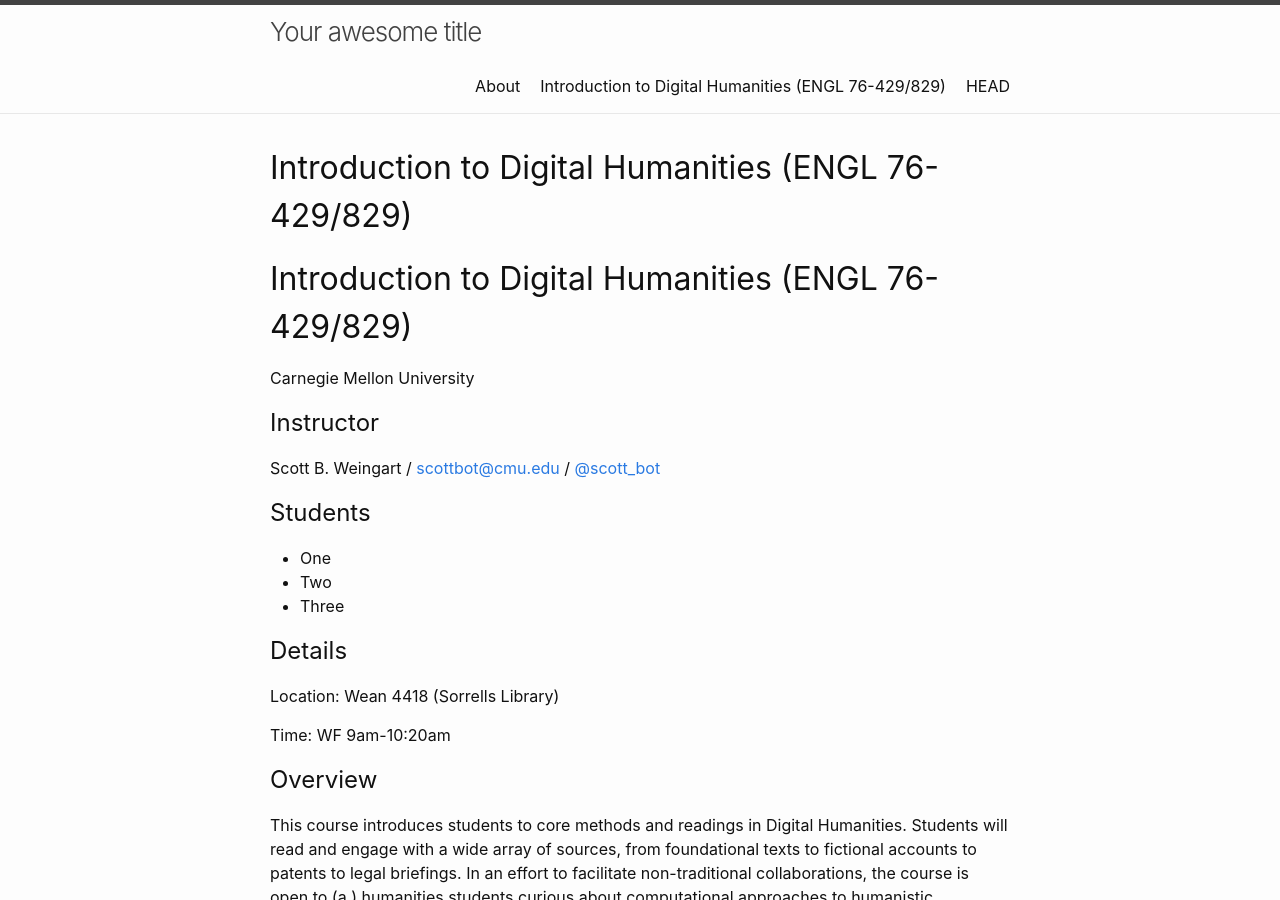
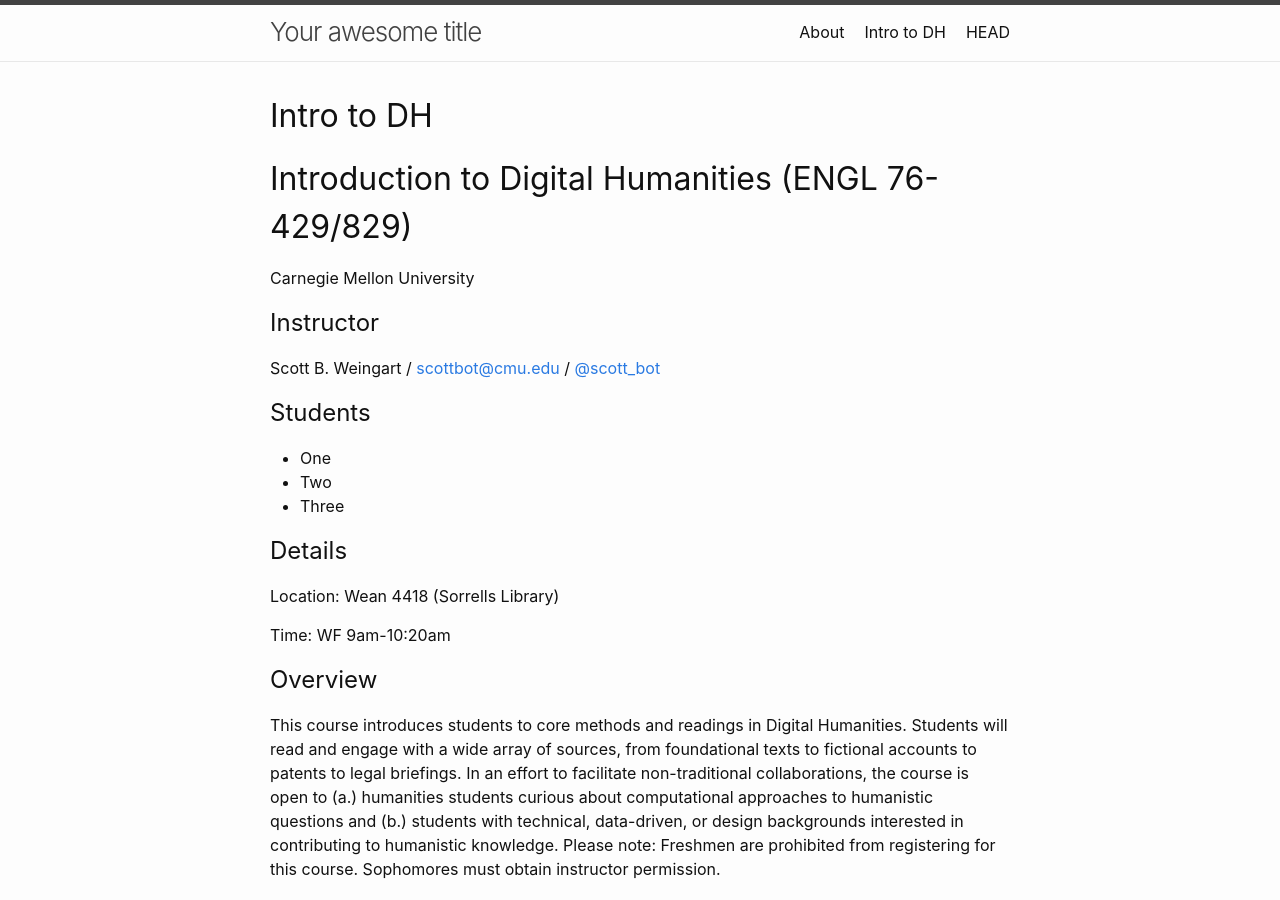
Before and after one commit to scottbot/IntroDH2020, a Jekyll site: the page built from index.md, in a window 1280 px wide and 900 px high. Built offline with Jekyll 4.4.1, drawn with Linux system fonts in a browser that asks for light colours; our own code applies the rules of GitHub Pages for plain Markdown files.

Commit message:
add title

```diff
--- a/index.md
+++ b/index.md
@@ -6,6 +6,7 @@
 # See: https://jekyllrb.com/docs/themes/#overriding-theme-defaults
 #
 layout: home
+title: Intro to DH
 ---
 
 # Introduction to Digital Humanities (ENGL 76-429/829)
```
